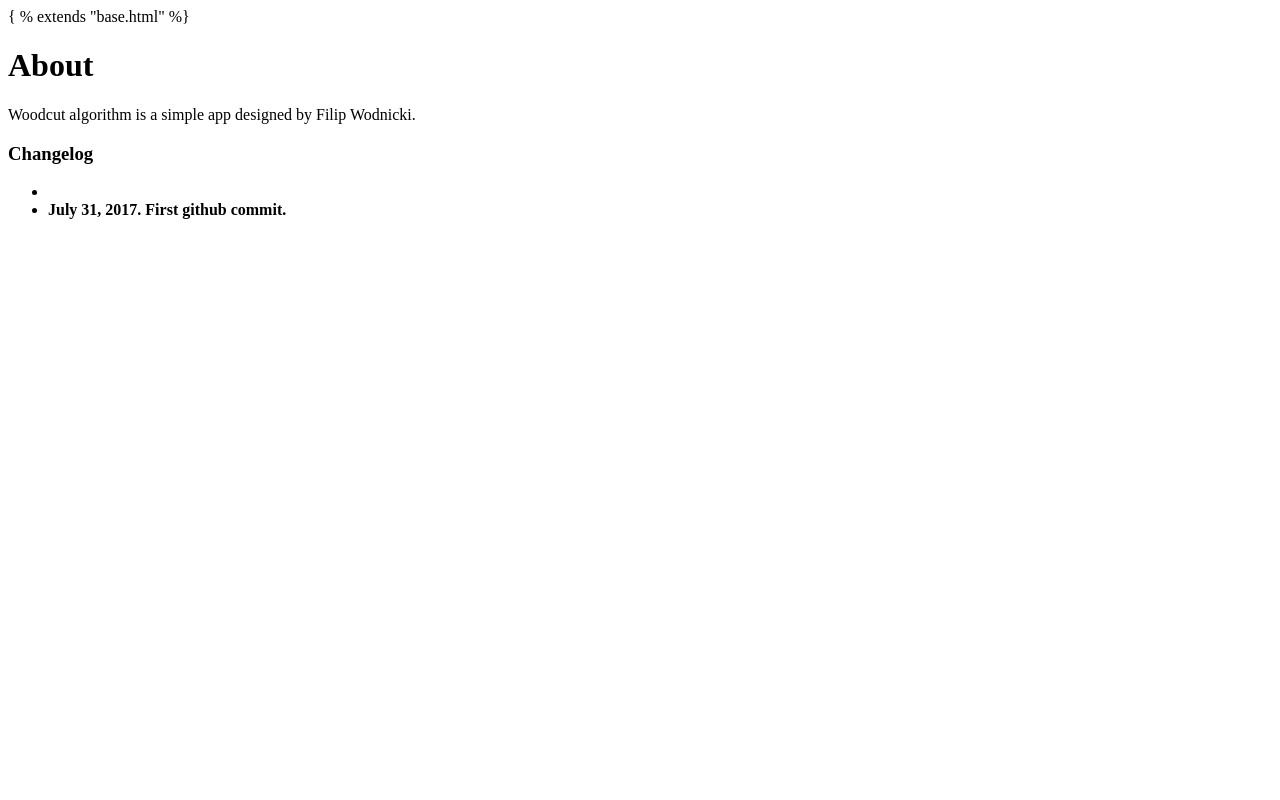
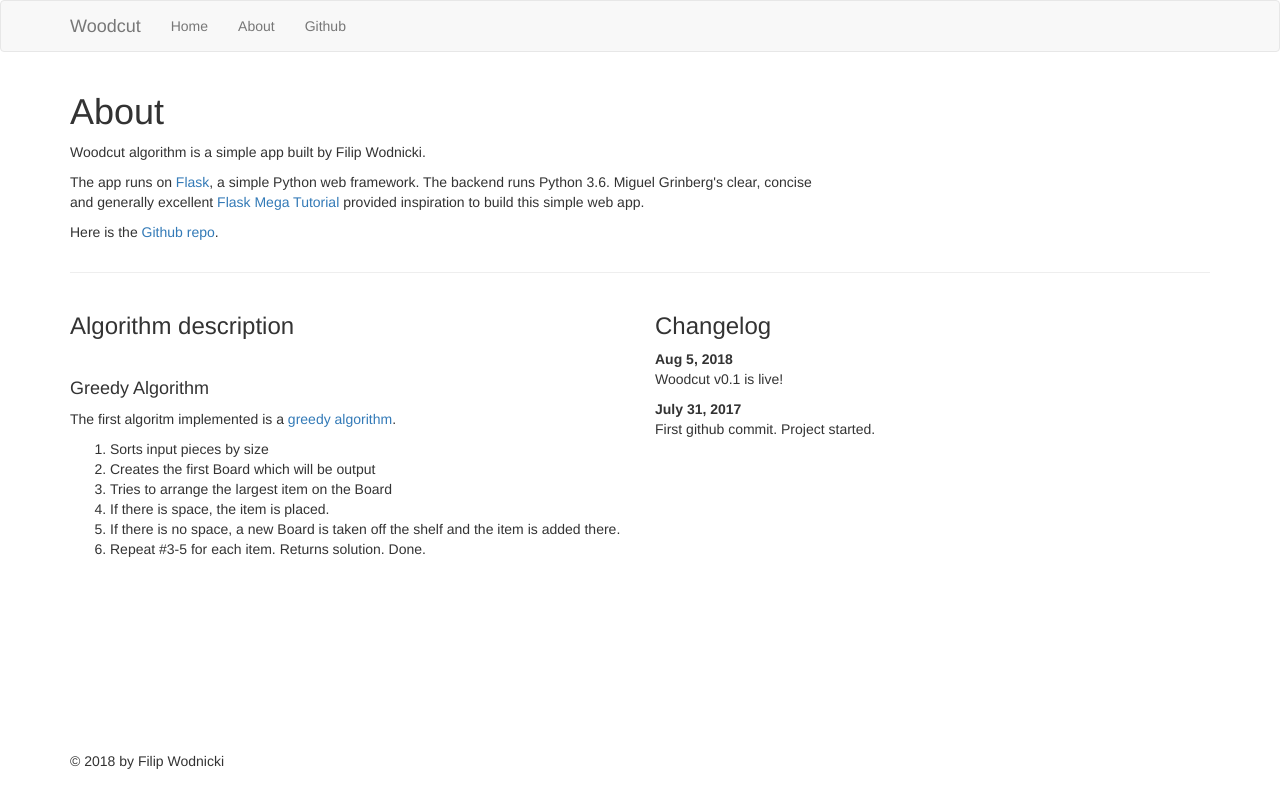
Before and after one commit to filipwodnicki/beaver, a Flask app: page /about in a window 1280 px wide. Run offline with Flask 2, Linux system fonts and the light colour scheme; some libraries are stand-ins or nearby versions.

Commit message:
added About page

```diff
--- a/app/templates/about.html
+++ b/app/templates/about.html
@@ -1,11 +1,35 @@
-{ % extends "base.html" %}
+{% extends "base.html" %}
 
-<h1>About</h1>
+{% block app_content %}
+	<div class="row">
+        <div class="col-md-8">
+        	<h1>About</h1>
+        	<p>Woodcut algorithm is a simple app built by Filip Wodnicki.</p>
+        	<p>The app runs on <a href="http://flask.pocoo.org">Flask</a>, a simple Python web framework. The backend runs Python 3.6. Miguel Grinberg's clear, concise and generally excellent <a href="https://blog.miguelgrinberg.com/post/the-flask-mega-tutorial-part-i-hello-world">Flask Mega Tutorial</a> provided inspiration to build this simple web app.</p>
+        	<p>Here is the <a href="https://github.com/bananalytics/beaver">Github repo</a>.</p>
+        </div>
+    </div>
+	<hr>
+    <div class="row">
+        <div class="col-md-6">
+        	<h3>Algorithm description</h3>
+        	<br>
+        	<h4>Greedy Algorithm</h4>
+        	<p>The first algoritm implemented is a <a href="https://en.wikipedia.org/wiki/Greedy_algorithm">greedy algorithm</a>.</p>
+        	<ol>
+        	<li>Sorts input pieces by size</li>
+        	<li>Creates the first Board which will be output</li>
+        	<li>Tries to arrange the largest item on the Board</li>
+        	<li>If there is space, the item is placed.</li>
+        	<li>If there is no space, a new Board is taken off the shelf and the item is added there.
+        	<li>Repeat #3-5 for each item. Returns solution. Done.</li>
+        	</ol>
+        </div>
+        <div class="col-md-6">
+        	<h3>Changelog</h3>
+        	<p><b>Aug 5, 2018</b><br> Woodcut v0.1 is live!
+			<p><b>July 31, 2017</b><br> First github commit. Project started.</p>
+        </div>
+    </div>
 
-<p>Woodcut algorithm is a simple app designed by Filip Wodnicki.</p>
-
-<h3>Changelog</h3>
-<ul>
-<li>
-<li><b>July 31, 2017. First github commit.</li>
-</ul>
+{% endblock %}
--- a/app/templates/base.html
+++ b/app/templates/base.html
@@ -19,6 +19,7 @@ Woodcutting Algorithm
             <div class="collapse navbar-collapse" id="bs-example-navbar-collapse-1">
                 <ul class="nav navbar-nav">
                     <li><a href="{{ url_for('index') }}">{{ 'Home' }}</a></li>
+                    <li><a href="{{ url_for('about') }}">{{ 'About' }}</a></li>
                     <li><a href="https://github.com/bananalytics/beaver">{{ 'Github' }}</a></li>
                 </ul>
                 <ul class="nav navbar-nav navbar-right">
@@ -33,38 +34,18 @@ Woodcutting Algorithm
 	{% block app_content %}{% endblock %}
 	</div>
 
+
+	<footer class="page-footer">
+		<div class="container navbar navbar-fixed-bottom">
+			<span>&copy; 2018 by Filip Wodnicki</span>
+		</div>
+	</footer>
+
+
+
 {% endblock %}
 
 {% block scripts %}
 	{{ super() }}
-
-	<script>
-		$(document).ready(function() {
-
-	        $('form').submit(function (event) {
-
-	        	$('#load').html('<img src="{{ url_for('static', filename='loading.gif') }}">');
-
-	            $.post('/cut', $('form').serialize() )
-	            .done( function(data){
-	            	// alert(data['payload']);
-	            	$('#load').text(data['payload']);
-	            	$('#time').text(data['time']);
-	            }).fail(function() {
-	            	$('#load').text('Error: Could not contact server.');
-	            });
-	            event.preventDefault(); // block the traditional submission of the form.
-	        });
-	        // Inject our CSRF token into our AJAX request.
-		    $.ajaxSetup({
-		        beforeSend: function(xhr, settings) {
-		            if (!/^(GET|HEAD|OPTIONS|TRACE)$/i.test(settings.type) && !this.crossDomain) {
-		                xhr.setRequestHeader("X-CSRFToken", "{{ form.csrf_token._value() }}")
-		            }
-		        }
-		    });
-		});
-		</script>
-
-
+	{%block app_scripts %}{% endblock %}
 {% endblock %}
```
Also changed, not shown: app/templates/index.html (+34 -2 lines), requirements.txt (added, +12 -0 lines).
